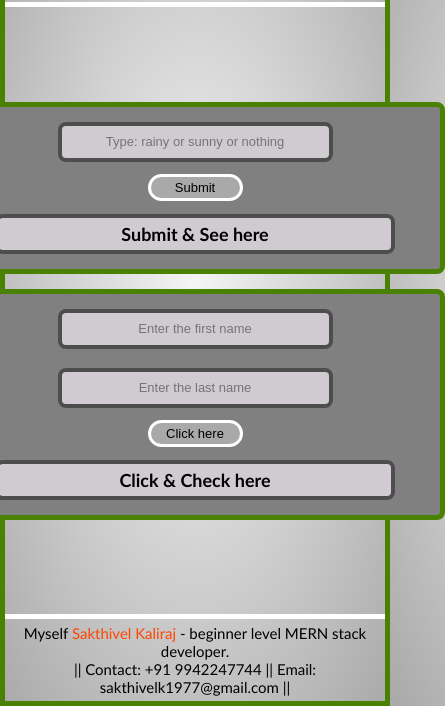
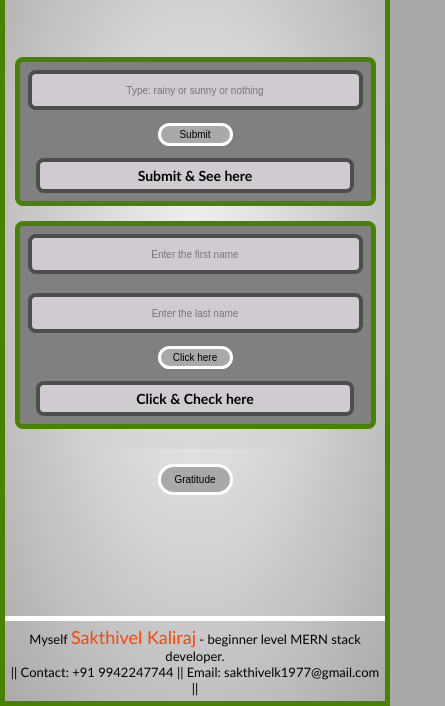
Before and after one commit to sakthi1977/jS-Projects, a plain HTML site: page Beginner_jS_Projects/03_if_else/index.html in a window 390 px wide. Shown: the part 138-844 px from the top of the page, 445 px wide, since content can reach past the window. Drawn offline with Linux system fonts and the light colour scheme.

Commit message:
CSS media queries updated

```diff
--- a/Beginner_jS_Projects/03_if_else/style.css
+++ b/Beginner_jS_Projects/03_if_else/style.css
@@ -14,7 +14,7 @@ body {
     flex-direction: column;
 }
 
-header,main, div, footer {
+header, main, div, footer {
     display: grid;
     place-content: center;
     justify-items: center;
@@ -48,7 +48,6 @@ main {
     flex-grow: 1;
 }
 
-
 .climateSteps {
     margin-top: 0px;
     width: 500px;
@@ -60,7 +59,7 @@ main {
 }
 
 .joiningNames {
-    margin-top:15px;
+    margin-top: 15px;
     width: 500px;
     border: 5px solid rgb(73,129,0);
     border-radius: 8px;
@@ -97,13 +96,13 @@ button {
     position: fixed;
     width: 90px;
     padding: 3px;
-    margin-top:465px;
-    margin-left: 1175px;
+    margin-top: 465px;
+    margin-left: 675px;
     z-index: 1;
 }
 
 h2 {
-    width:400px;
+    width: 400px;
     border: 4px solid rgb(77, 77, 78);
     border-radius: 8px;
     background-color: rgb(208, 203, 209);
@@ -114,32 +113,113 @@ h2 {
 }
 
 h6 {
-    position:fixed;
-    display:flex;
+    position: fixed;
+    display: flex;
     flex-direction: column;
     text-align: center;
-    margin-left:1125px;
-    margin-top:444px;
+    margin-left: 675px;
+    margin-top: 444px;
     font-size: 15px;
-    font-weight:normal;
-    background-color: rgb(190, 190, 190);
+    font-weight: normal;
+    background-color: rgb(200, 200, 200);
     border-radius: 7px;
-    padding:10px;
+    padding: 10px;
     color: black;
-    width:fit-content;
+    width: fit-content;
     line-height: 1.0;
     text-rendering: optimizeLegibility;
     z-index: 2;
 }
 
 a {
-    color:rgb(1, 18, 255);
+    color: rgb(1, 18, 255);
     display: inline;
+    text-decoration: none;
 }
+
+
 footer {
     bottom: 0;
     border-top: 5px solid white;
     padding: 5px;
-    text-align:center;
+    text-align: center;
     font-size: 15px;
 }
+
+/* Media Query for Screens 768px and Below */
+@media (max-width: 768px) {
+    .climateSteps, .joiningNames {
+        width: 90%;
+        padding: 10px;
+    }
+
+    input {
+        width: 90%;
+        font-size: small;
+    }
+
+    button {
+        width: 80px;
+        font-size: x-small;
+    }
+
+    h2 {
+        width: 90%;
+        font-size: 16px;
+    }
+
+    h6 {
+        margin: 0px auto;
+        position: static;
+        width: 60%;
+        text-align: center;
+        font-size: 14px;
+    }
+
+    #popUpBtn {
+        margin: 15px auto;
+        position: static;
+        width: 80px;
+    }
+}
+
+/* Media Query for Screens 480px and Below */
+@media (max-width: 480px) {
+    h1, span {
+        font-size: large;
+    }
+
+    .climateSteps, .joiningNames {
+        width: 95%;
+        padding: 8px;
+    }
+
+    input {
+        width: 100%;
+        font-size: x-small;
+    }
+
+    button {
+        width: 75px;
+        font-size: x-small;
+    }
+
+    h2 {
+        width: 95%;
+        font-size: 14px;
+    }
+
+    h6 {
+        font-size: 12px;
+        background-color: rgba(210,210,205,0.5);
+    }
+
+    #popUpBtn {
+        width: 75px;
+        padding: 7px;
+    }
+
+    footer {
+        font-size: 13px;
+    }
+}
```
